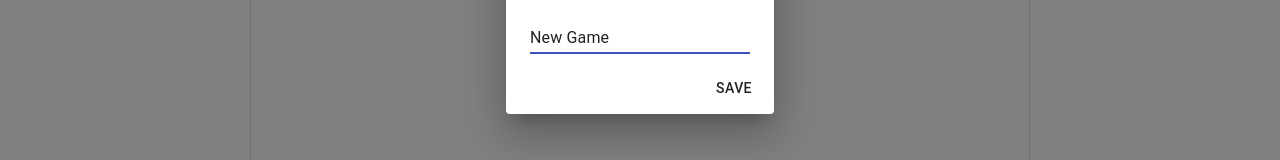
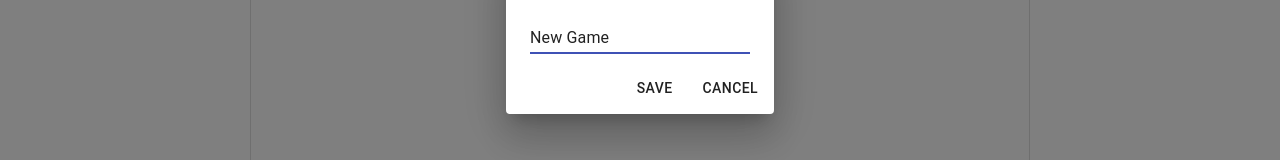
Before and after one commit to y1hao/ColorfulLife, a React (Create React App) app in the folder life/: page / in a window 1280 px wide. Both pictures are taken after a click on the icon 208 px from the left and 22 px from the top of the page. Shown: the part 368-528 px from the top of the page. Built offline with nearby package versions, Linux system fonts and the light colour scheme.

Commit message:
Add dialogs to author and description; add cancel button

```diff
--- a/life/src/Components/LeftPanel.tsx
+++ b/life/src/Components/LeftPanel.tsx
@@ -1,7 +1,6 @@
 import React, { useState } from 'react';
 import { Drawer, Button, makeStyles, Typography, Modal, Dialog, DialogTitle, DialogContent, DialogContentText, TextField, DialogActions } from '@material-ui/core';
 import { CreateSharp } from '@material-ui/icons';
-import { prependOnceListener } from 'process';
 
 interface IProps {
     panelWidth: number,
@@ -38,6 +37,9 @@ const inputDialog = (
         }}>
             Save
         </Button>
+        <Button onClick={() => setIsOpen(false)}>
+            Cancel
+        </Button>
     </DialogActions>
 </Dialog>
 
@@ -52,6 +54,9 @@ export default function LeftPanel(props: IProps) {
     })();
 
     const [isNameDialogOpen, setIsNameDialogOpen] = useState<boolean>(false);
+    const [isAuthorDialogOpen, setIsAuthorDialogOpen] = useState<boolean>(false);
+    const [isDescriptionDialogOpen, setIsDescriptionDialogOpen] = useState<boolean>(false);
+
 
     return <Drawer
             variant="persistent"
@@ -71,7 +76,31 @@ export default function LeftPanel(props: IProps) {
                 setIsNameDialogOpen,
                 props.setName)
         }
-        <Typography variant="body1">{props.author}<CreateSharp fontSize="inherit"/></Typography>
-        <Typography variant="body1">{props.description}<CreateSharp fontSize="inherit"/></Typography>
+        <Typography variant="body1">
+            {props.author}
+            <CreateSharp fontSize="inherit" onClick={() => setIsAuthorDialogOpen(true)}/>
+        </Typography>
+        {
+            inputDialog(
+                isAuthorDialogOpen,
+                "Author Name",
+                "AuthorNameInput",
+                props.author,
+                setIsAuthorDialogOpen,
+                props.setAuthor)
+        }
+        <Typography variant="body1">
+            {props.description}
+            <CreateSharp fontSize="inherit" onClick={() => setIsDescriptionDialogOpen(true)}/>
+        </Typography>
+        {
+            inputDialog(
+                isDescriptionDialogOpen,
+                "Game Description",
+                "DescriptionInput",
+                props.description,
+                setIsDescriptionDialogOpen,
+                props.setDescription)
+        }
     </Drawer>
 }
```
